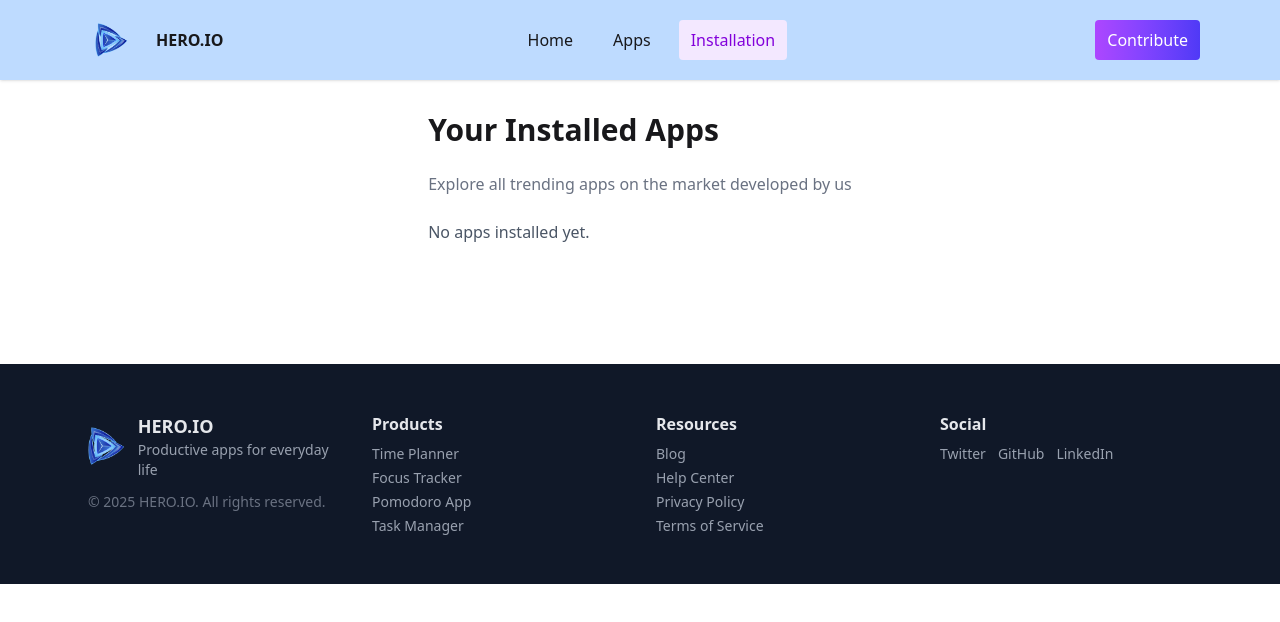
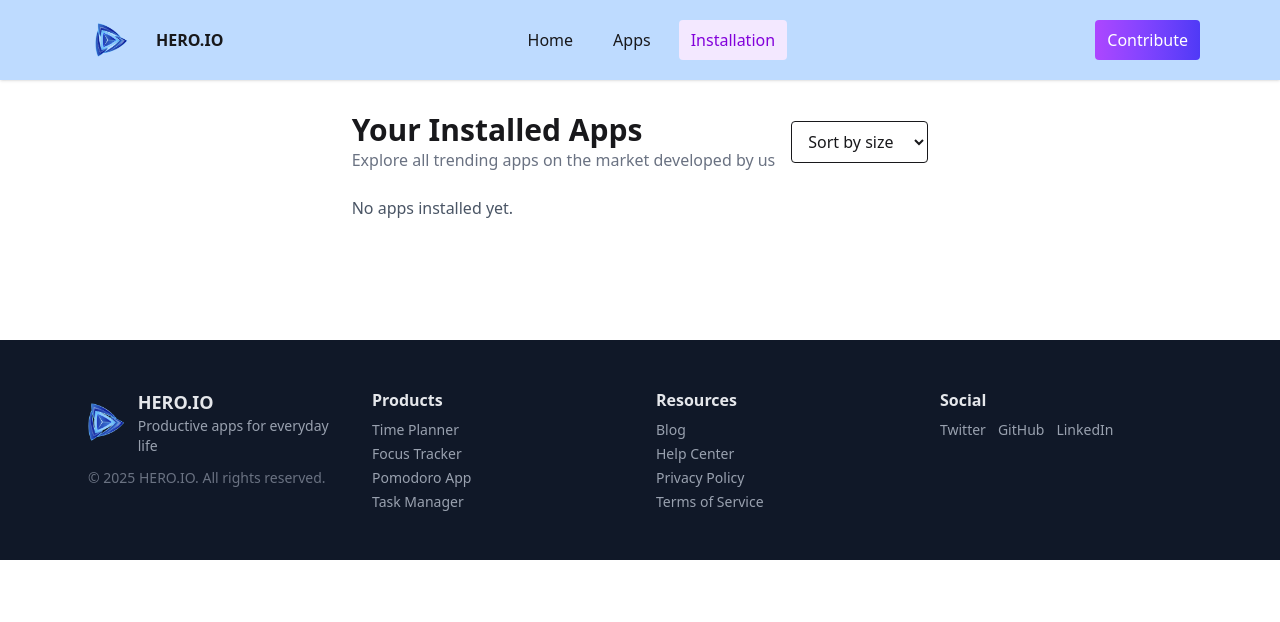
Before and after one commit to mahinrabby10101/herp-appsss, a React (Vite) app: page /installation in a window 1280 px wide. Shown: the top 622 px of the page. Built offline with nearby package versions, Linux system fonts and the light colour scheme.

Commit message:
added etc

```diff
--- a/src/pages/AllApps.jsx
+++ b/src/pages/AllApps.jsx
@@ -1,18 +1,16 @@
-
 import React, { useState, useMemo, useEffect } from "react";
 import { Link } from "react-router-dom";
 
 export default function AllApps({ apps }) {
   const [query, setQuery] = useState("");
-  const [sort, setSort] = useState("none");
   const [loading, setLoading] = useState(false);
 
+  // Scroll to top on mount
   useEffect(() => {
     window.scrollTo({ top: 0, behavior: "smooth" });
   }, []);
 
-
-
+  // Simulate loading for search
   useEffect(() => {
     if (query.length > 0) {
       setLoading(true);
@@ -22,37 +20,25 @@ export default function AllApps({ apps }) {
   }, [query]);
 
   const filteredApps = useMemo(() => {
-    let filtered = apps.filter((app) =>
+    return apps.filter((app) =>
       app.title.toLowerCase().includes(query.trim().toLowerCase())
     );
+  }, [apps, query]);
 
-    if (sort === "high") filtered = filtered.slice().sort((a, b) => b.downloads - a.downloads);
-    else if (sort === "low") filtered = filtered.slice().sort((a, b) => a.downloads - b.downloads);
-
-    return filtered;
-  }, [apps, query, sort]);
   return (
     <main className="max-w-6xl mx-auto px-4 py-8">
       <div className="flex flex-col md:flex-row justify-between items-center mb-6 gap-4">
-        <h1 className="text-2xl font-bold">All Apps</h1>
-        <div className="flex items-center gap-3">
+        <h1 className="text-2xl font-bold">
+          All Apps{" "}
+          <span className="text-sm text-gray-500">({apps.length} apps found)</span>
+        </h1>
         <input
           type="text"
           value={query}
           onChange={(e) => setQuery(e.target.value)}
           placeholder="Search apps..."
-            className="px-3 py-2 border rounded"
+          className="px-3 py-2 border rounded w-full md:w-64"
         />
-          <select
-            value={sort}
-            onChange={(e) => setSort(e.target.value)}
-            className="px-3 py-2 border rounded"
-          >
-            <option value="none">Sort</option>
-            <option value="high">Downloads High-Low</option>
-            <option value="low">Downloads Low-High</option>
-          </select>
-        </div>
       </div>
 
       {loading ? (
--- a/src/pages/AppDetails.jsx
+++ b/src/pages/AppDetails.jsx
@@ -10,6 +10,10 @@ export default function AppDetails({ apps, onInstall, installedIds }) {
   const [installed, setInstalled] = useState(() =>
     installedIds.includes(Number(id))
   );
+
+  useEffect(() => {
+    window.scrollTo(0, 0);
+  }, [id]);
 
   useEffect(() => {
     setInstalled(installedIds.includes(Number(id)));
@@ -51,6 +55,8 @@ export default function AppDetails({ apps, onInstall, installedIds }) {
           { name: "2", value: 0 },
           { name: "1", value: 0 },
         ];
+
+
 
   return (
     <main className="w-full px-4 py-8">
@@ -121,6 +127,8 @@ export default function AppDetails({ apps, onInstall, installedIds }) {
 
 
     {/* Chart Section */}
+   {/* Chart Section */}
+   <h3>Ratings</h3>
 <div className="w-full mb-6" style={{ height: 300 }}>
   {chartData.length > 0 ? (
     <ResponsiveContainer width="100%" height="100%">
@@ -130,7 +138,7 @@ export default function AppDetails({ apps, onInstall, installedIds }) {
         margin={{ top: 5, right: 20, left: 40, bottom: 5 }}
       >
         <XAxis type="number" />
-            <YAxis type="category" dataKey="name" />
+        <YAxis type="category" dataKey="name" reversed />
         <Tooltip />
         <Bar dataKey="value" fill="#7c3aed" />
       </BarChart>
@@ -139,6 +147,7 @@ export default function AppDetails({ apps, onInstall, installedIds }) {
     <p className="text-gray-500">No ratings available</p>
   )}
 </div>
+
 
     {/* Description Section */}
     <div className="w-full">
--- a/src/pages/MyInstallation.jsx
+++ b/src/pages/MyInstallation.jsx
@@ -1,49 +1,55 @@
 // src/pages/MyInstallation.jsx
-import React from "react";
+import React, { useState, useMemo } from "react";
 
 export default function MyInstallation({ installedApps, onUninstall }) {
+  const [sort, setSort] = useState("none");
+
+  const sortedApps = useMemo(() => {
+    if (sort === "high") return [...installedApps].sort((a, b) => b.size - a.size);
+    if (sort === "low") return [...installedApps].sort((a, b) => a.size - b.size);
+    return installedApps;
+  }, [installedApps, sort]);
+
   return (
     <main className="max-w-6xl mx-auto px-4 py-8">
-      <h2 className="text-3xl font-bold mb-6">Your Installed Apps</h2>
-      <p className="text-gray-500 mb-6">
-        Explore all trending apps on the market developed by us
-      </p>
+      <div className="flex flex-col sm:flex-row sm:justify-between sm:items-center mb-6 gap-4">
+        <div>
+          <h2 className="text-3xl font-bold">Your Installed Apps</h2>
+          <p className="text-gray-500">
+            Explore all trending apps on the market developed by us
+          </p>
+        </div>
 
-      {installedApps.length === 0 ? (
+        <select
+          value={sort}
+          onChange={(e) => setSort(e.target.value)}
+          className="px-3 py-2 border rounded w-full sm:w-auto"
+        >
+          <option value="none">Sort by size</option>
+          <option value="high">High → Low</option>
+          <option value="low">Low → High</option>
+        </select>
+      </div>
+
+      {sortedApps.length === 0 ? (
         <div className="text-gray-600">No apps installed yet.</div>
       ) : (
         <div className="space-y-4">
-          {installedApps.map((app) => (
+          {sortedApps.map((app) => (
             <div
               key={app.id}
               className="flex items-center justify-between bg-white rounded-lg shadow p-4"
             >
-
               <img
                 src={app.image}
                 alt={app.title}
                 className="w-16 h-16 object-cover rounded"
               />
 
-
               <div className="flex-1 ml-4 flex items-center justify-between">
                 <div className="flex flex-col sm:flex-row sm:items-center sm:gap-6">
                   <span className="font-semibold">{app.title}</span>
                   <span className="text-green-500 text-sm flex items-center gap-1">
-                    <svg
-                      xmlns="http://www.w3.org/2000/svg"
-                      className="h-4 w-4"
-                      fill="none"
-                      viewBox="0 0 24 24"
-                      stroke="currentColor"
-                    >
-                      <path
-                        strokeLinecap="round"
-                        strokeLinejoin="round"
-                        strokeWidth={2}
-                        d="M4 16v1a3 3 0 003 3h10a3 3 0 003-3v-1M12 12v-6m-6 6h12"
-                      />
-                    </svg>
                     {app.downloads.toLocaleString()}M
                   </span>
                   <span className="text-yellow-500 text-sm flex items-center gap-1">
@@ -51,7 +57,6 @@ export default function MyInstallation({ installedApps, onUninstall }) {
                   </span>
                   <span className="text-gray-500 text-sm">{app.size} MB</span>
                 </div>
-
 
                 <button
                   onClick={() => onUninstall(app.id)}
--- a/src/router/routes.jsx
+++ b/src/router/routes.jsx
@@ -1,9 +1,7 @@
 import React from "react";
 import { createBrowserRouter } from "react-router-dom";
 
-
 import RootLayout from "../RootLayout";
-
 
 import Home from "../pages/Home";
 import AllApps from "../pages/AllApps";
@@ -11,9 +9,7 @@ import AppDetails from "../pages/AppDetails";
 import MyInstallation from "../pages/MyInstallation";
 import ErrorPage from "../pages/ErrorPage";
 
-
 import APPS from "../data/appsData";
-
 
 export const createAppRouter = ({
   handleInstall,
@@ -36,8 +32,14 @@ export const createAppRouter = ({
       ),
       errorElement: <ErrorPage />,
       children: [
-        { index: true, element: <Home apps={APPS} /> },
-        { path: "apps", element: <AllApps apps={APPS} /> },
+        {
+          index: true,
+          element: <Home apps={APPS} />,
+        },
+        {
+          path: "apps",
+          element: <AllApps apps={APPS} />,
+        },
         {
           path: "apps/:id",
           element: (
```
Lines whose indentation alone changed are shown as unchanged.
